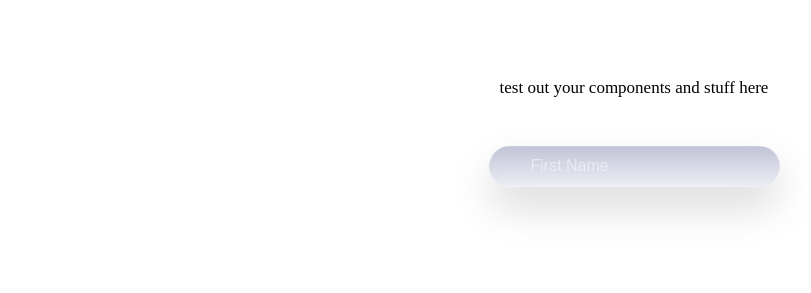
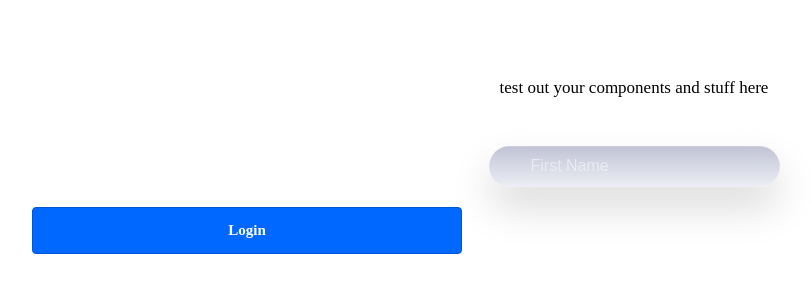
Before and after one commit to Upine-Apps/kraftylab-game-portal, a Gatsby site: page /test in a window 1280 px wide. Shown: the part 187-480 px from the top of the page, without its empty margins (6-817 px from the left). Built offline with nearby package versions, Linux system fonts and the light colour scheme; Gatsby itself is replaced by a stand-in of ours.

Commit message:
init implementation of reusable button component

```diff
--- /dev/null
+++ b/src/components/buttons/ReusableButton.js
@@ -0,0 +1,36 @@
+import React from 'react';
+import { Link } from 'gatsby';
+import styled from 'styled-components';
+
+export default function ReusableButton(props) {
+  const { title } = props;
+  return (
+    <Wrapper>
+      <TextWrapper>
+        <Title>{title || 'Submit'}</Title>
+      </TextWrapper>
+    </Wrapper>
+  );
+}
+
+const Wrapper = styled.div`
+  max-width: 400px;
+  background: #0067ff;
+  border: 1px solid #0056d7;
+  border-radius: 4px;
+  flex-direction: row;
+  justify-content: center;
+  align-items: center;
+  padding: 14px 14px;
+  gap: 10px;
+`;
+
+const TextWrapper = styled.div`
+  gap: 4px;
+`;
+
+const Title = styled.div`
+  color: white;
+  font-weight: 600;
+  font-size: 15px;
+`;
--- a/src/components/test/sections/TestHero.js
+++ b/src/components/test/sections/TestHero.js
@@ -1,23 +1,27 @@
-import React, { useState } from "react";
-import styled, { keyframes } from "styled-components";
-import { themes } from "../../styles/ColorStyles";
-import { H1, MediumText } from "../../styles/TextStyles";
+import React, { useState } from 'react';
+import styled, { keyframes } from 'styled-components';
+import PurchaseButton from '../../buttons/PurchaseButton';
+import ReusableButton from '../../buttons/ReusableButton';
+import { themes } from '../../styles/ColorStyles';
+import { H1, MediumText } from '../../styles/TextStyles';
 
 function TestHero() {
-  const [firstName, setFirstName] = useState("");
-  const [lastName, setLastName] = useState("");
+  const [firstName, setFirstName] = useState('');
+  const [lastName, setLastName] = useState('');
   return (
     <Wrapper>
       <Title>Test page</Title>
       <Subtitle>test out your components and stuff here</Subtitle>
       <NameWrapper>
         <input
-          type="text"
-          placeholder="First Name"
+          type='text'
+          placeholder='First Name'
           value={firstName}
           onChange={(e) => setFirstName(e.target.value)}
         />
       </NameWrapper>
+      <ReusableButton title='Login' />
+      {/* <PurchaseButton /> */}
     </Wrapper>
   );
 }
```
